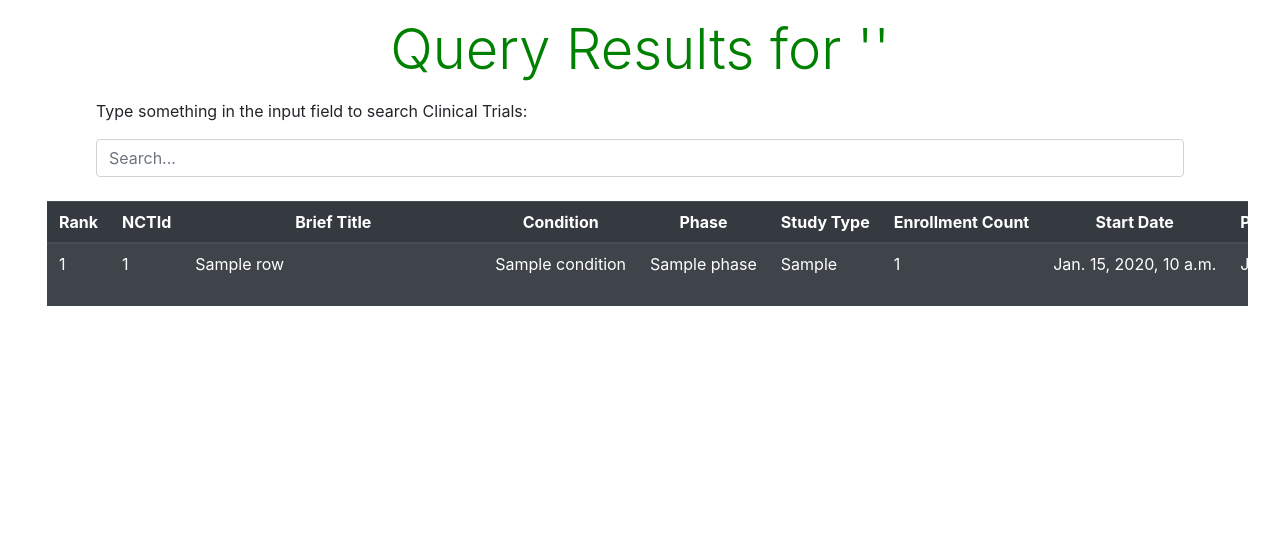
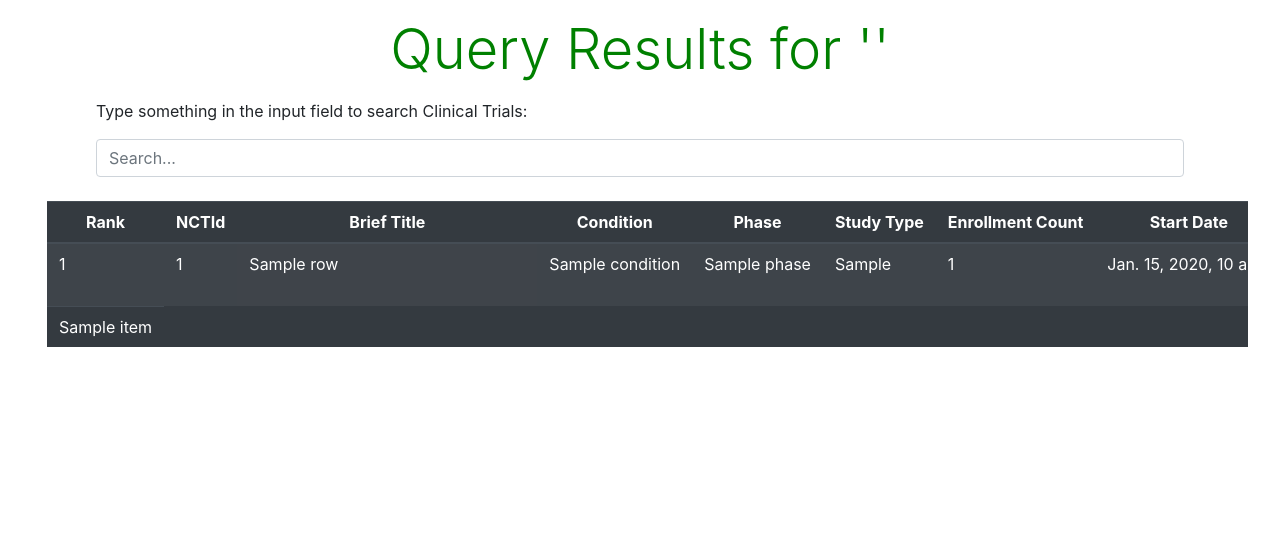
Before and after one commit to fabiovillagran/clinical_trial_navigator_web, a Django app: template clin_trial_nav/templates/clin_trial_nav/results.html in a window 1280 px wide. Shown: the top 546 px of the page. Run offline with Django 3.2, Linux system fonts and the light colour scheme; the template is opened without the code that fills it: most values are stand-ins (such as "Sample title", 1, 10 or a date in 2020); parts of the project's set-up code (start-up, migrations or seed data) failed here and were passed over; some libraries are stand-ins or nearby versions.

Commit message:
working_inner_loop_dtl

```diff
--- a/clin_trial_nav/templates/clin_trial_nav/results.html
+++ b/clin_trial_nav/templates/clin_trial_nav/results.html
@@ -123,9 +123,7 @@
                   <tr>
                     <td>{{row.Rank}}</td>
                     <td>{{row.NCTId}}</td>
-                    <!-- <td class="td_hidden title_column {% if forloop.counter0|divisibleby:2 %}bg-two{% else %}bg-dark{% endif %}"><span>{{row.BriefTitle}}</span></td> -->
                     <td class="td_hidden title_column {% cycle 'bg-two' 'bg-dark'%}"><span>{{row.BriefTitle}}</span></td>
-                    <!-- <td class="td_hidden title_column"><span>{{row.BriefTitle}}</span></td> -->
                     <td class="td_hidden">{{row.Condition}}</td>
                     <td>{{row.Phase}}</td>
                     <td>{{row.StudyType}}</td>
@@ -147,9 +145,19 @@
                   </tr>
 
                   <!--    INSERT NEW ROW OF OUTCOME TABLE RESULTS HERE, BASED ON SELECTIVE CRITERIA      -->
+                  {% if row.OutcomeMeasureType %}
+                  <div id="collapse{{forloop.parentloop.counter0}}">
+                    <tr>
+                      {% for item in row.OutcomeMeasureType %}
+                        <td>{{item}}</td>
+                      {% endfor %}
+                    </tr>
+                  </div>
+                  {% endif %}
 
-                  <!--        align the outcomes columns to be reported in the outcome table, slot in appropriately       -->
 
+
+                <!--        align the outcomes columns to be reported in the outcome table, slot in appropriately       -->
 
                 {% endfor %}
                 {% endif %}
```
